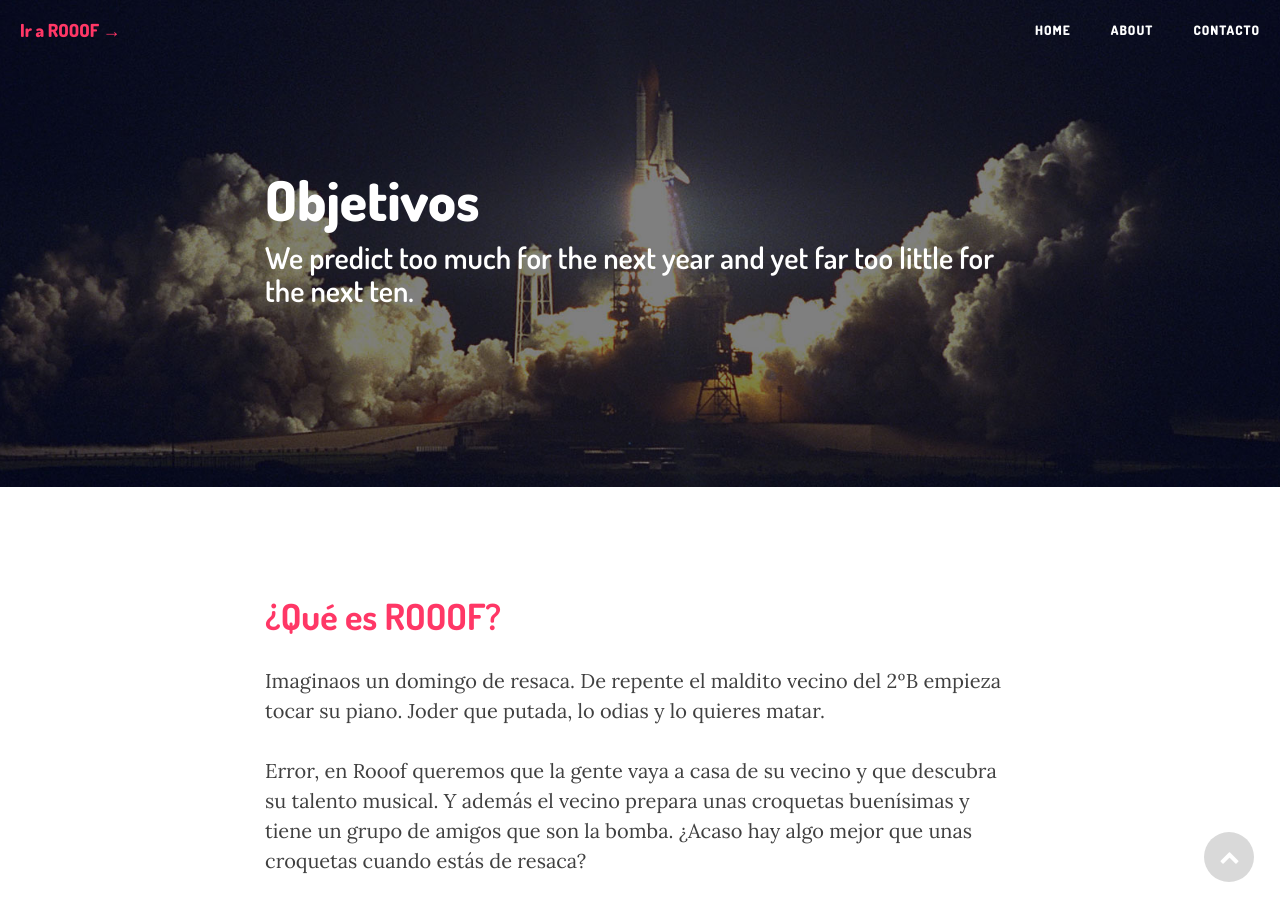
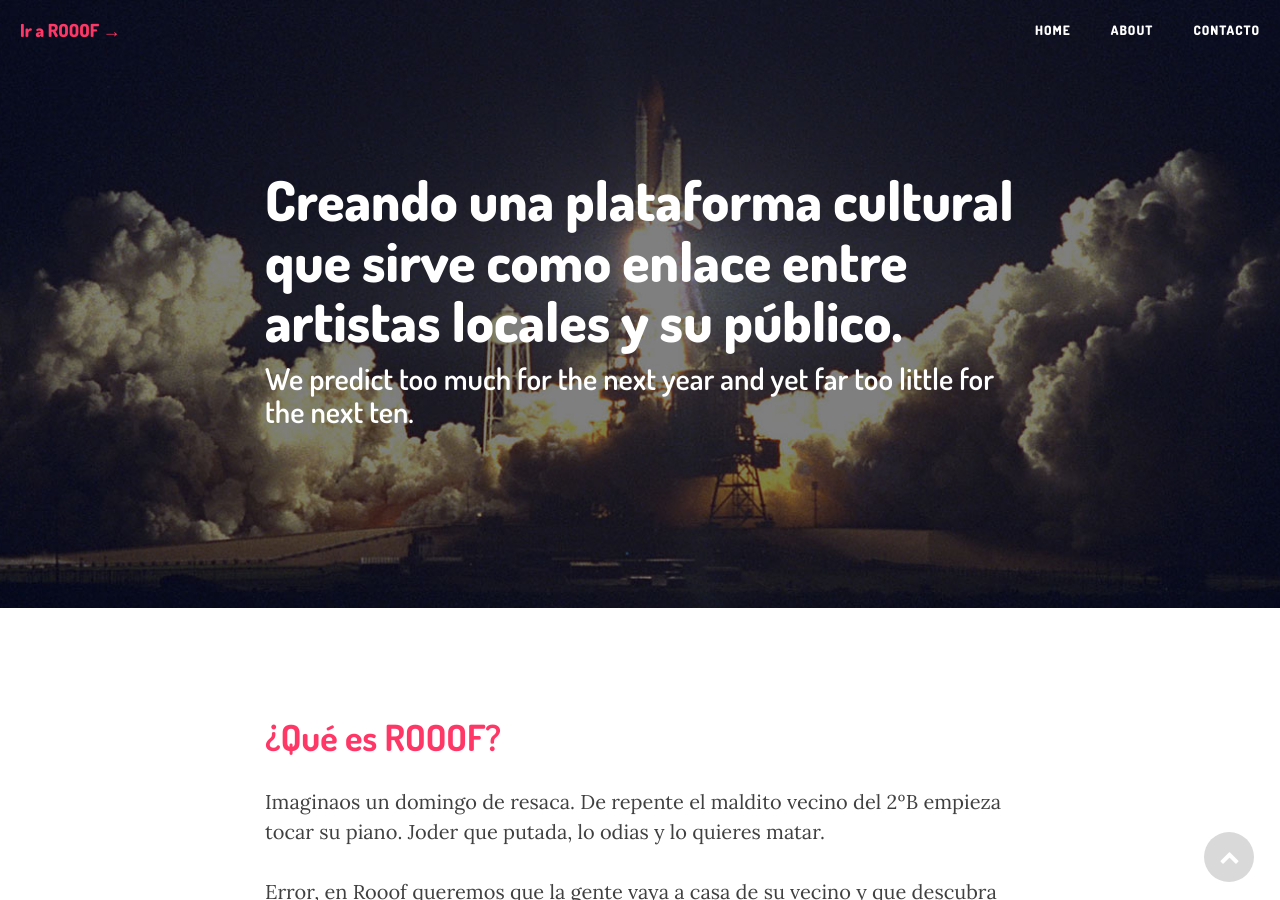
Before and after one commit to Rooof-Project/memoria, a Jekyll site: the page built from _posts/2015-04-18-Objetivos.markdown, in a window 1280 px wide and 900 px high. Built offline with Jekyll 4.4.1, drawn with Linux system fonts in a browser that asks for light colours; nearby versions of some CDN libraries.

Commit message:
Updated 2015-04-18-Objetivos.markdown

```diff
--- a/_posts/2015-04-18-Objetivos.markdown
+++ b/_posts/2015-04-18-Objetivos.markdown
@@ -1,6 +1,6 @@
 ---
 layout: post
-title: Objetivos
+title: Creando una plataforma cultural que sirve como enlace entre artistas locales y su público.
 subtitle: We predict too much for the next year and yet far too little for the next ten.
 "header-img": "img/post-bg-04.jpg"
 published: true
```
